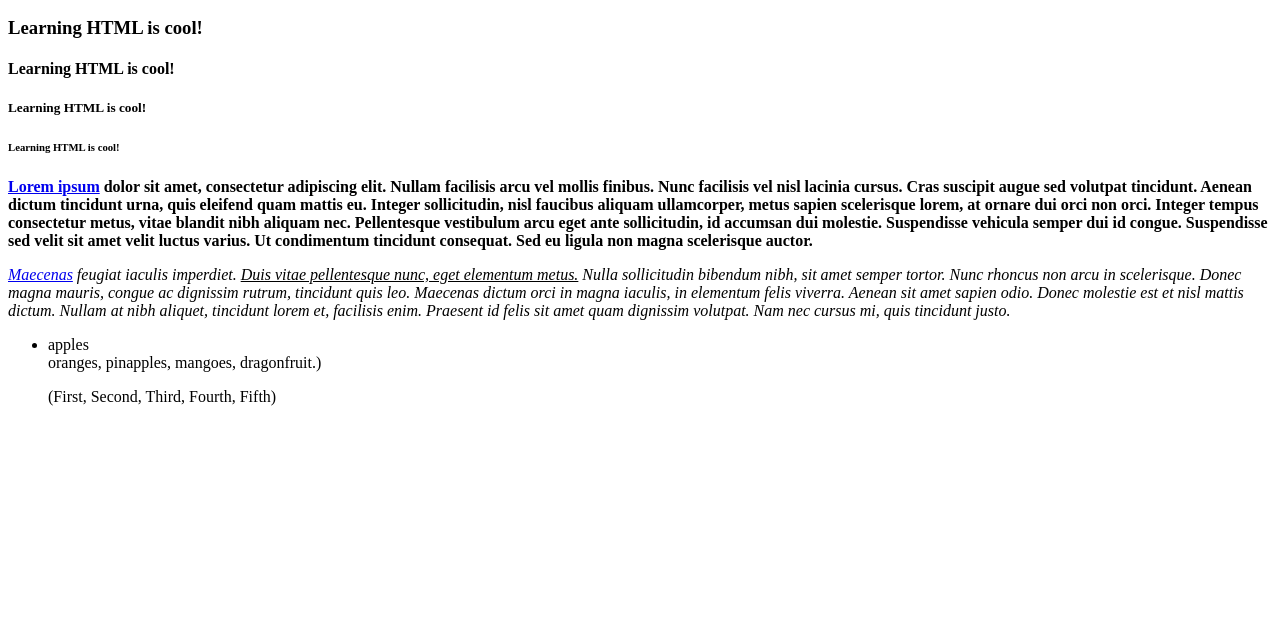
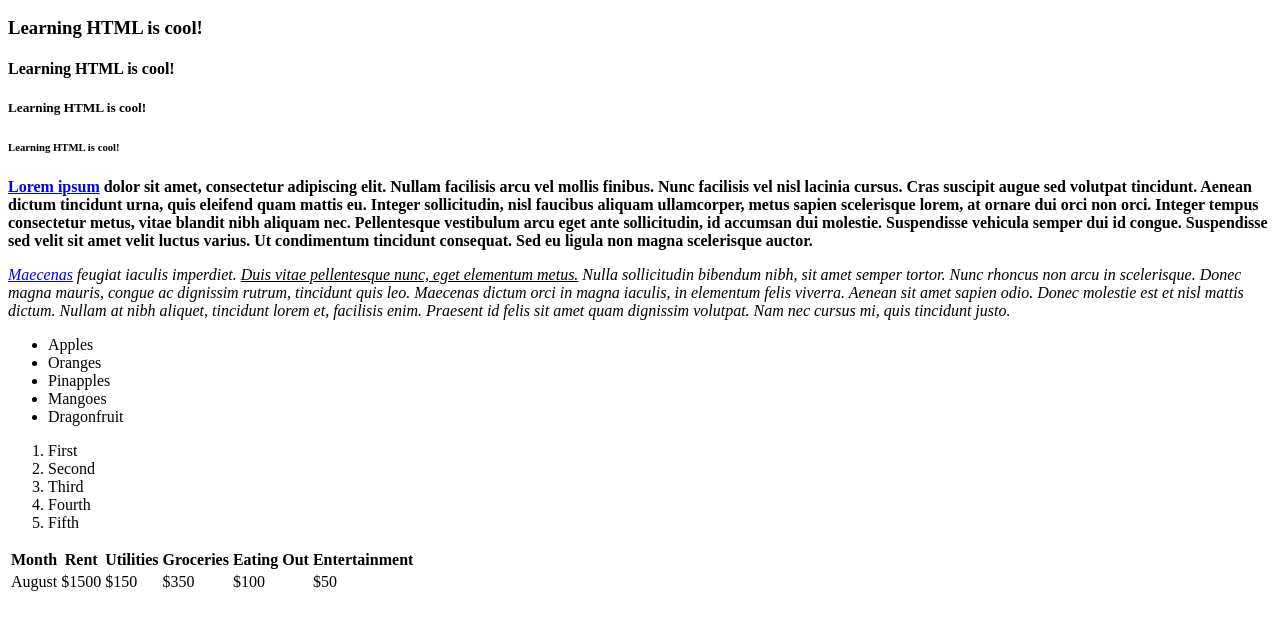
Before and after one commit to GageT-93/mySimpleSite, a plain HTML site: page index.html in a window 1280 px wide. Shown: the part 110-740 px from the top of the page. Drawn offline with Linux system fonts and the light colour scheme.

Commit message:
Table Data

```diff
--- a/index.html
+++ b/index.html
@@ -33,8 +33,34 @@
             lorem et, facilisis enim. Praesent id felis sit amet quam
             dignissim volutpat. Nam nec cursus mi, quis tincidunt justo.</i></p>
         <ul>
-            <li>apples</li>
-            oranges, pinapples, mangoes, dragonfruit.)</ul>
-        <ol>(First, Second, Third, Fourth, Fifth)</ol>
+            <li>Apples</li>
+            <li>Oranges</li>
+            <li>Pinapples</li>
+            <li>Mangoes</li>
+            <li>Dragonfruit</li>
+        </ul>
+        <ol>
+            <li>First</li>
+            <li>Second</li>
+            <li>Third</li>
+            <li>Fourth</li>
+            <li>Fifth</li>
+        </ol>
+        <table>
+            <th>Month</th>
+            <th>Rent</th>
+            <th>Utilities</th>
+            <th>Groceries</th>
+            <th>Eating Out</th>
+            <th>Entertainment</th>
+            <tr>
+                <td>August</td>
+                <td>$1500</td>
+                <td>$150</td>
+                <td>$350</td>
+                <td>$100</td>
+                <td>$50</td>
+            </tr>
+        </table>
     </body>
 </html>
```
